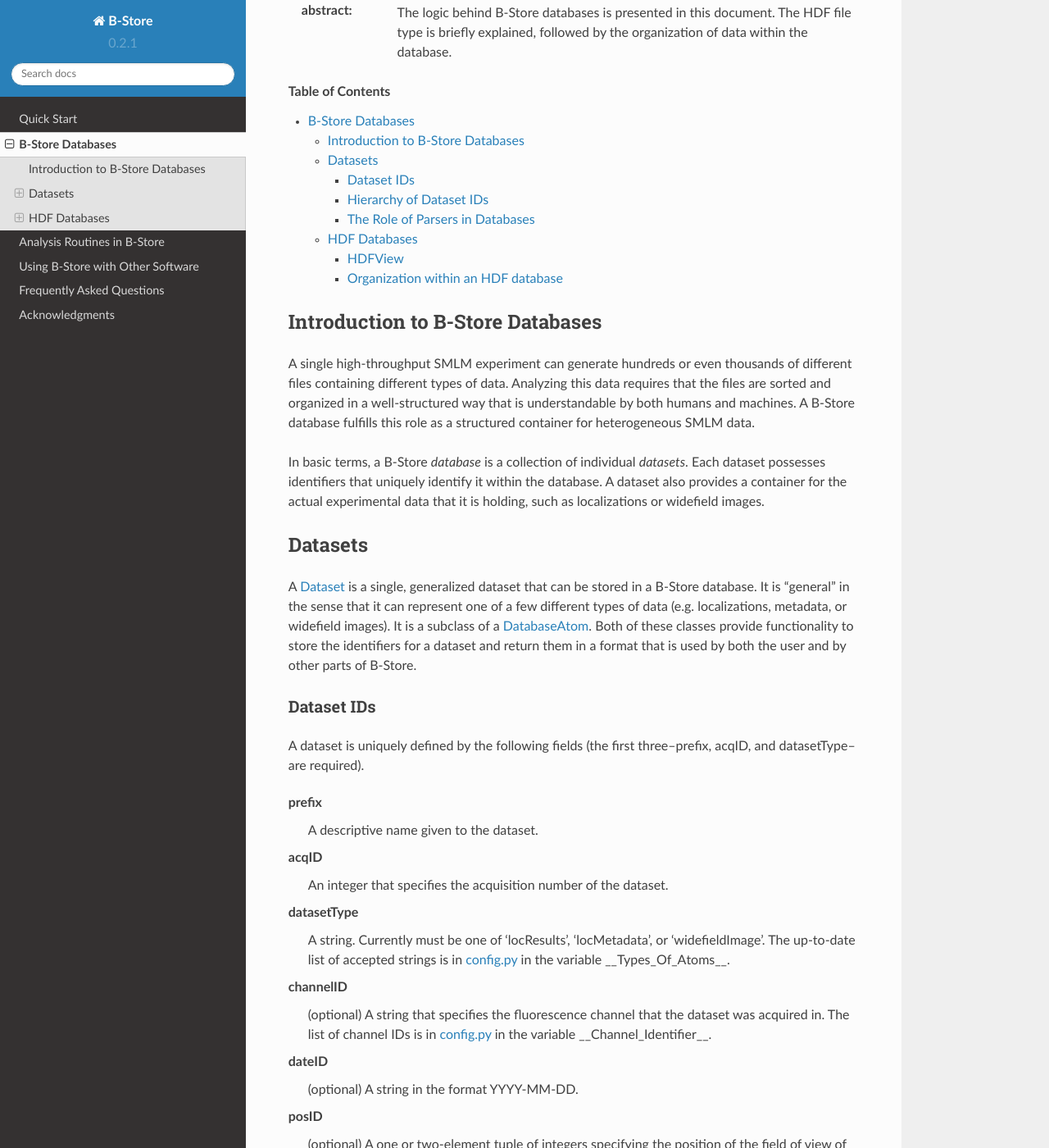
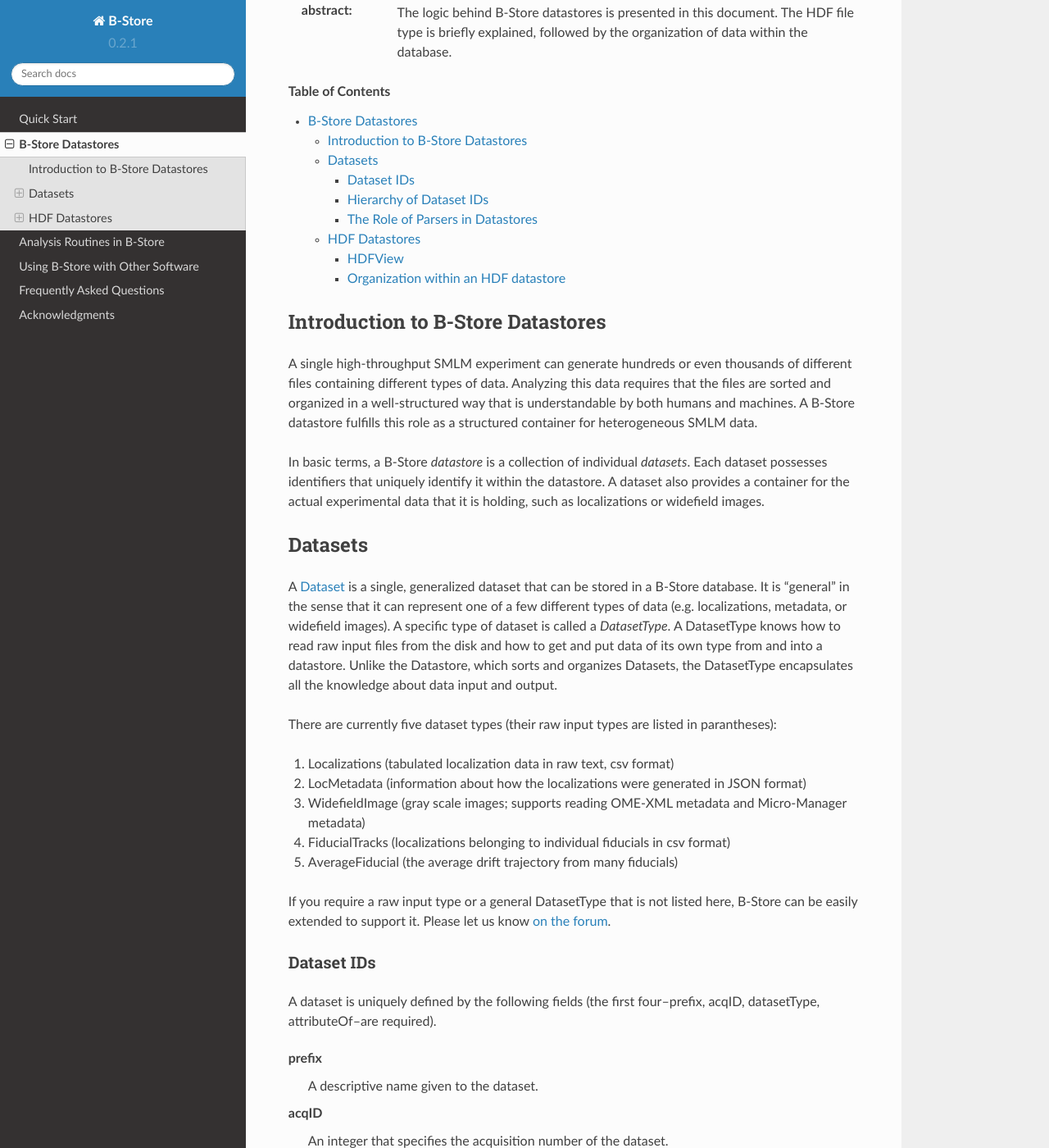
Before and after one commit to kmdouglass/bstore, a Sphinx documentation site: the page built from docs/database.rst, in a window 1280 px wide and 1400 px high, scrolled down 276 px. Shown: the whole window at 82% size. Built offline with Sphinx 7.4.7 and the Read the Docs theme 2.0.0, drawn with Linux system fonts in a browser that asks for light colours; some of the changed text lies outside the part shown.

Commit message:
Update docs.

```diff
--- a/docs/database.rst
+++ b/docs/database.rst
@@ -1,40 +1,40 @@
 .. -*- mode: rst -*-
 
-*****************
-B-Store Databases
-*****************
+******************
+B-Store Datastores
+******************
 
 :Author: Kyle M. Douglass
 :Contact: kyle.m.douglass@gmail.com
 :organization: École Polytechnique Fédérale de Lausanne (EPFL)
-:revision: $Revision: 0 $
-:date: 2016-07-25
+:revision: $Revision: 1 $
+:date: 2016-10-15
 
 :abstract:
 
-   The logic behind B-Store databases is presented in this
+   The logic behind B-Store datastores is presented in this
    document. The HDF file type is briefly explained, followed by the
    organization of data within the database.
 
 .. meta::
    :keywords: b-store, database
-   :description lang=en: Documentation on B-Store databases.
+   :description lang=en: Documentation on B-Store datastores.
 
 .. contents:: Table of Contents
 
-Introduction to B-Store Databases
-=================================
+Introduction to B-Store Datastores
+==================================
 
 A single high-throughput SMLM experiment can generate hundreds or even
 thousands of different files containing different types of
 data. Analyzing this data requires that the files are sorted and
 organized in a well-structured way that is understandable by both
-humans and machines. A B-Store database fulfills this role as a
+humans and machines. A B-Store datastore fulfills this role as a
 structured container for heterogeneous SMLM data.
 
-In basic terms, a B-Store *database* is a collection of individual
+In basic terms, a B-Store *datastore* is a collection of individual
 *datasets*. Each dataset possesses identifiers that uniquely identify
-it within the database. A dataset also provides a container for the
+it within the datastore. A dataset also provides a container for the
 actual experimental data that it is holding, such as localizations or
 widefield images.
 
@@ -44,19 +44,37 @@
 A `Dataset`_ is a single, generalized dataset that can be stored in a
 B-Store database. It is "general" in the sense that it can represent
 one of a few different types of data (e.g. localizations, metadata, or
-widefield images). It is a subclass of a `DatabaseAtom`_. Both of
-these classes provide functionality to store the identifiers for a
-dataset and return them in a format that is used by both the user and
-by other parts of B-Store.
+widefield images). A specific type of dataset is called a
+`DatasetType`. A DatasetType knows how to read raw input files from
+the disk and how to get and put data of its own type from and into a
+datastore. Unlike the Datastore, which sorts and organizes Datasets,
+the DatasetType encapsulates all the knowledge about data input and
+output.
+
+There are currently five dataset types (their raw input types are
+listed in parantheses):
+
+1. Localizations (tabulated localization data in raw text, csv format)
+2. LocMetadata (information about how the localizations were generated
+   in JSON format)
+3. WidefieldImage (gray scale images; supports reading OME-XML
+   metadata and Micro-Manager metadata)
+4. FiducialTracks (localizations belonging to individual fiducials in
+   csv format)
+5. AverageFiducial (the average drift trajectory from many fiducials)
+
+If you require a raw input type or a general DatasetType that is not
+listed here, B-Store can be easily extended to support it. Please let
+us know `on the forum`_.
 
 .. _Dataset: http://b-store.readthedocs.io/en/latest/bstore.html#bstore.database.Dataset
-.. _DatabaseAtom: http://b-store.readthedocs.io/en/latest/bstore.html#bstore.database.DatabaseAtom
+.. _on the forum: https://groups.google.com/forum/#!forum/b-store
 
 Dataset IDs
 -----------
 
 A dataset is uniquely defined by the following fields (the first
-three--prefix, acqID, and datasetType-- are required).
+four--prefix, acqID, datasetType, attributeOf--are required).
 
 prefix
     A descriptive name given to the dataset.
@@ -65,14 +83,17 @@
     An integer that specifies the acquisition number of the dataset.
 
 datasetType
-    A string. Currently must be one of 'locResults', 'locMetadata', or
-    'widefieldImage'. The up-to-date list of accepted strings is in
-    `config.py`_ in the variable __Types_Of_Atoms__.
+    A string. Must be one of the types listed above. The a type must
+    be in the list __Registered_DatasetTypes__ in `config.py`_ to be
+    used.
+
+attributeOf
+    A string. Must be one of the dataset types listed above. This is
+    the name of a type of dataset that this one describes.
 
 channelID
     (optional) A string that specifies the fluorescence channel that
-    the dataset was acquired in. The list of channel IDs is in
-    `config.py`_ in the variable __Channel_Identifier__.
+    the dataset was acquired in.
 
 dateID
     (optional) A string in the format YYYY-MM-DD.
@@ -95,7 +116,7 @@
 specified according to their acqID.
 
 For example, let's say we take three widefield images of Cos7 cells
-from the same coverslip during the same experiment. In the database,
+from the same coverslip during the same experiment. In the datastore,
 each image will have the same prefix, such as 'Cos7'. The individual
 images however will have three different acqID's. (Most likely they
 will be 1, 2, and 3, but they need not start at 1 or be sequential.)
@@ -104,29 +125,28 @@
 datasetType's, then they will be understood to have come from the same
 field of view. This allows widefield images to be grouped with their
 corresponding localizations within the database. As an example, we
-might have two datasets in our database where both have 'HeLa' as a
-prefix and 1 as the acqID, but one has 'locResults' as its datasetType
-and the other 'widefieldImage'.
+might have two datasets in our datastore where both have 'HeLa' as a
+prefix and 1 as the acqID, but one has 'Localizations' as its
+datasetType and the other 'WidefieldImage'.
 
 Finally, the optional identifiers can further divide datasets that
 have the same prefix, acqID, and datasetTypes.
 
-A Venn diagram of sorts that explains this hierarchy is seen below. On
-top, you have your raw data files as inputs to a parser, which both
-assigns dataset IDs and converts the data into a format suitable for
-insertion into the database. A single acquisition group is identified
-by a **prefix** (and optionally a **dateID**). Within this group, each
-dataset has a unique **acqID** and **datasetType** to set it apart
-from other datasets within the same group. Finally, the other optional
-IDs give you more control over how the data is organized within the
-group.
+A diagram that explains this hierarchy is seen below. On top, you have
+your raw data files as inputs to a parser, which both assigns dataset
+IDs and converts the data into a format suitable for insertion into
+the database. A single acquisition group is identified by a **prefix**
+(and optionally a **dateID**). Within this group, each dataset has a
+unique **acqID** and **datasetType** to set it apart from other
+datasets within the same group. Finally, the other optional IDs give
+you more control over how the data is organized within the group.
 
 .. image:: ../images/dataset_logic.png
    :scale: 50%
    :align: center
 
-The Role of Parsers in Databases
---------------------------------
+The Role of Parsers in Datastores
+---------------------------------
 
 As mentioned above, a B-Store parser is an object that performs two
 roles:
@@ -155,29 +175,21 @@
 .. _Parser metaclass: http://b-store.readthedocs.io/en/latest/bstore.html#bstore.parsers.Parser
 .. _Jupyter notebook example: https://github.com/kmdouglass/bstore/blob/master/examples/Tutorial%203%20-%20Writing%20custom%20parsers.ipynb
 
-HDF Databases
-=============
+HDF Datastores
+==============
 
-In the B-Store code, a generic database is represented by the
-`Database`_ class. This is a metaclass that specifies all the
-functions that a B-Store database must have, but does not necessarily
-implement these functions or determine what container the database is
-stored in.
+The `HDFDatastore`_ class allows for the creation of a datastore
+inside a `HDF`_ container. HDF is a high-performance file type used in
+scientific and numerical computing. It is considered a standard file
+type in scientific circles and is widely supported by many programming
+environments. One advantage of HDF containers is that you are not
+required to use B-Store code to access the data in a B-Store
+datastore. Any software that can read or modify HDF files will do.
 
-The `HDFDatabase`_ class is a subclass of Database and allows for the
-creation of a database inside a `HDF`_ container. HDF is a
-high-performance file type used in scientific and numerical
-computing. It is considered a standard file type in scientific circles
-and is widely supported by many programming environments. One
-advantage of HDF containers is that you are not required to use
-B-Store code to access the data in a B-Store database. Any software
-that can read or modify HDF files will do.
+HDFDatastore objects support many features of Python sets, like list
+comprehensions, filtering, and iteration.
 
-In the future, databases utilizing other modalities, such as SQLite,
-may be added by extending the Database class.
-
-.. _Database: http://b-store.readthedocs.io/en/latest/bstore.html#bstore.database.Database
-.. _HDFDatabase: http://b-store.readthedocs.io/en/latest/bstore.html#bstore.database.HDFDatabase
+.. _HDFDatastore: http://b-store.readthedocs.io/en/latest/bstore.html#bstore.database.HDFDatastore
 .. _HDF: https://www.hdfgroup.org/
 
 HDFView
@@ -188,12 +200,12 @@
 shooting.
 
 We will use screenshots taken from HDFView to explain how data is
-sorted inside a B-Store database.
+sorted inside a B-Store datastore.
 
 .. _HDFView: https://www.hdfgroup.org/products/java/hdfview/
 
-Organization within an HDF database
------------------------------------
+Organization within an HDF datastore
+------------------------------------
 
 The figure below is a screenshot from HDFView of the B-Store test
 database located in test_experiment/test_experiment_db.h5 in the
@@ -209,12 +221,13 @@
 .. _B-Store test files repository: https://github.com/kmdouglass/bstore_test_files/blob/master/test_experiment/test_experiment_db.h5
 
 This group contains three different datasets: localizations
-(locResults_A647_Pos0), a widefield image (widefieldImage_A647_Pos0),
-and metadata describing how the localizations were obtained. (The
-metadata is not directly visible in this image because it's stored as
-attributes of the locResults_A647_Pos0 group.) Each dataset has two
-optional identifiers: a **channelID** of A647 and a **posID**
-of 0. The dataset keys--if they are specified--follow the format
+(Localizations_ChannelA647_Pos0), a widefield image
+(WidefieldImage_A647_Pos0), and metadata describing how the
+localizations were obtained. (The metadata is not directly visible in
+this image because it's stored as attributes of the
+Localizations_ChannelA647_Pos0 group.) Each dataset has two optional
+identifiers: a **channelID** of A647 and a **posID** of 0. The dataset
+keys--if they are specified--follow the format
 **datasetType_channelID_posID_sliceID**. Because no sliceID is
 specified, it is absent from the name of the group.
 
@@ -225,7 +238,7 @@
 dateID of '2016-06-30' is specified for the HeLaL_Control group, then
 the key to the localizations becomes::
 
-  HeLaL_Control/d2016_06_30/HeLaL_Control_1/locResults_A647_Pos0
+  HeLaL_Control/d2016_06_30/HeLaL_Control_1/Localizations_ChannelA647_Pos0
 
 The 'd' signifies a date and underscores are used in the HDF group
 name to satisfy the natural naming conventions of `PyTables`_. In
@@ -237,10 +250,10 @@
 .. _PyTables: http://www.pytables.org/
 
 As seen in the next figure, the actual localization data is stored as
-a table inside the locResults_A647_Pos0 group. Metadata is attached as
-`HDF attributes`_ of the group; their values are in `JSON`_
-format. All SMLM metadata starts with the string defined in the
-variable __HDF_Metadata_Prefix__ in `config.py`_; this variable is
+a table inside the Localizations_ChannelA647_Pos0 group. Metadata is
+attached as `HDF attributes`_ of the group; their values are in
+`JSON`_ format. All SMLM metadata starts with the string defined in
+the variable __HDF_Metadata_Prefix__ in `config.py`_; this variable is
 currently set to 'SMLM_Metadata_'.
 
 .. image:: ../images/database_example_2.png
@@ -254,13 +267,12 @@
 
 1. The data is organized in a way that is easily read by both humans
    and machines. This means we can understand the organization of the
-   data without any knowledge of how the database was
-   created.
+   data without any knowledge of how the datastore was created.
 2. B-Store dataset IDs can be inferred from the HDF key that points to
    the data. Machines can parse the HDF key to extract the dataset
    IDs, which is done, for example, when the function
-   `HDFDatabase.query()`_ is executed.
+   `HDFDatastore.query()`_ is executed.
 3. We take advantage of features provided by the HDF format, such as
    attributes and groups.
 
-.. _HDFDatabase.query(): http://b-store.readthedocs.io/en/latest/bstore.html#bstore.database.HDFDatabase.query
+.. _HDFDatastore.query(): http://b-store.readthedocs.io/en/latest/bstore.html#bstore.database.HDFDatastore.query
```
Also changed, not shown: docs/faq.rst (+88 -51 lines), docs/quickstart.rst (+37 -19 lines), images/database_example_1.png, images/database_example_2.png, images/gui_screenshot_1.png, images/gui_screenshot_2.png.
